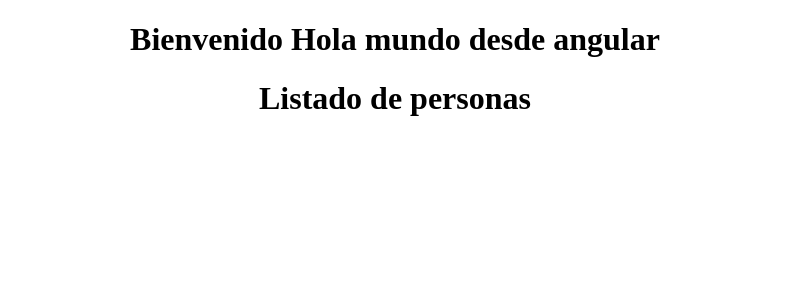
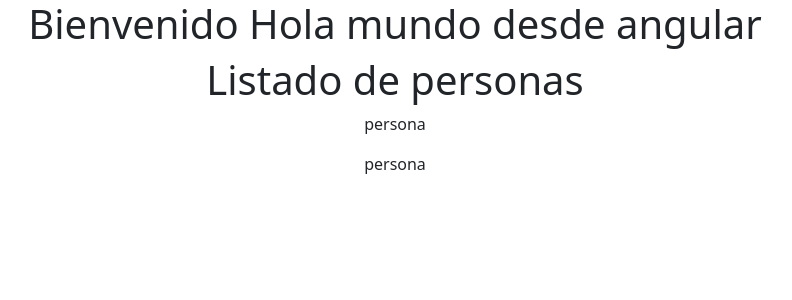
Before and after one commit to CarlosManchego343/CRUD-Angular, an Angular app: page / in a window 1280 px wide. Shown: the top 300 px of the page, without its empty margins (245-1037 px from the left). Built offline with nearby package versions, Linux system fonts and the light colour scheme.

Commit message:
Feature-Bootstrap-CMMP

```diff
--- a/angular.json
+++ b/angular.json
@@ -87,9 +87,14 @@
               "src/assets"
             ],
             "styles": [
-              "src/styles.css"
+              "src/styles.css",
+              "node_modules/bootstrap/dist/css/bootstrap.min.css"
             ],
-            "scripts": []
+            "scripts": [
+              "node_modules/jquery/dist/jquery.slim.min.js",
+              "node_modules/popper.js/dist/umd/popper.min.js",
+              "node_modules/bootstrap/dist/js/bootstrap.min.js"
+            ]
           }
         }
       }
--- a/package.json
+++ b/package.json
@@ -18,6 +18,9 @@
     "@angular/platform-browser": "^16.2.0",
     "@angular/platform-browser-dynamic": "^16.2.0",
     "@angular/router": "^16.2.0",
+    "bootstrap": "^5.3.2",
+    "jquery": "^3.7.1",
+    "popper.js": "^1.16.1",
     "rxjs": "~7.8.0",
     "tslib": "^2.3.0",
     "zone.js": "~0.13.0"
--- a/src/app/app.component.html
+++ b/src/app/app.component.html
@@ -2,4 +2,6 @@
 <div style="text-align: center;">
     <h1>Bienvenido {{ titulo }}</h1>
     <app-personas></app-personas>
+    <app-persona></app-persona>
+    <app-persona></app-persona>
 </div>
--- a/src/app/persona/persona.component.html
+++ b/src/app/persona/persona.component.html
@@ -1 +1 @@
-<p>persona works!</p>
+<p>persona</p>
--- a/src/styles.css
+++ b/src/styles.css
@@ -1 +1,2 @@
 /* You can add global styles to this file, and also import other style files */
+@import "~bootstrap/dist/css/bootstrap.css";
```
Also changed, not shown: 2 other files (tests, documents, lock files or other folders).
